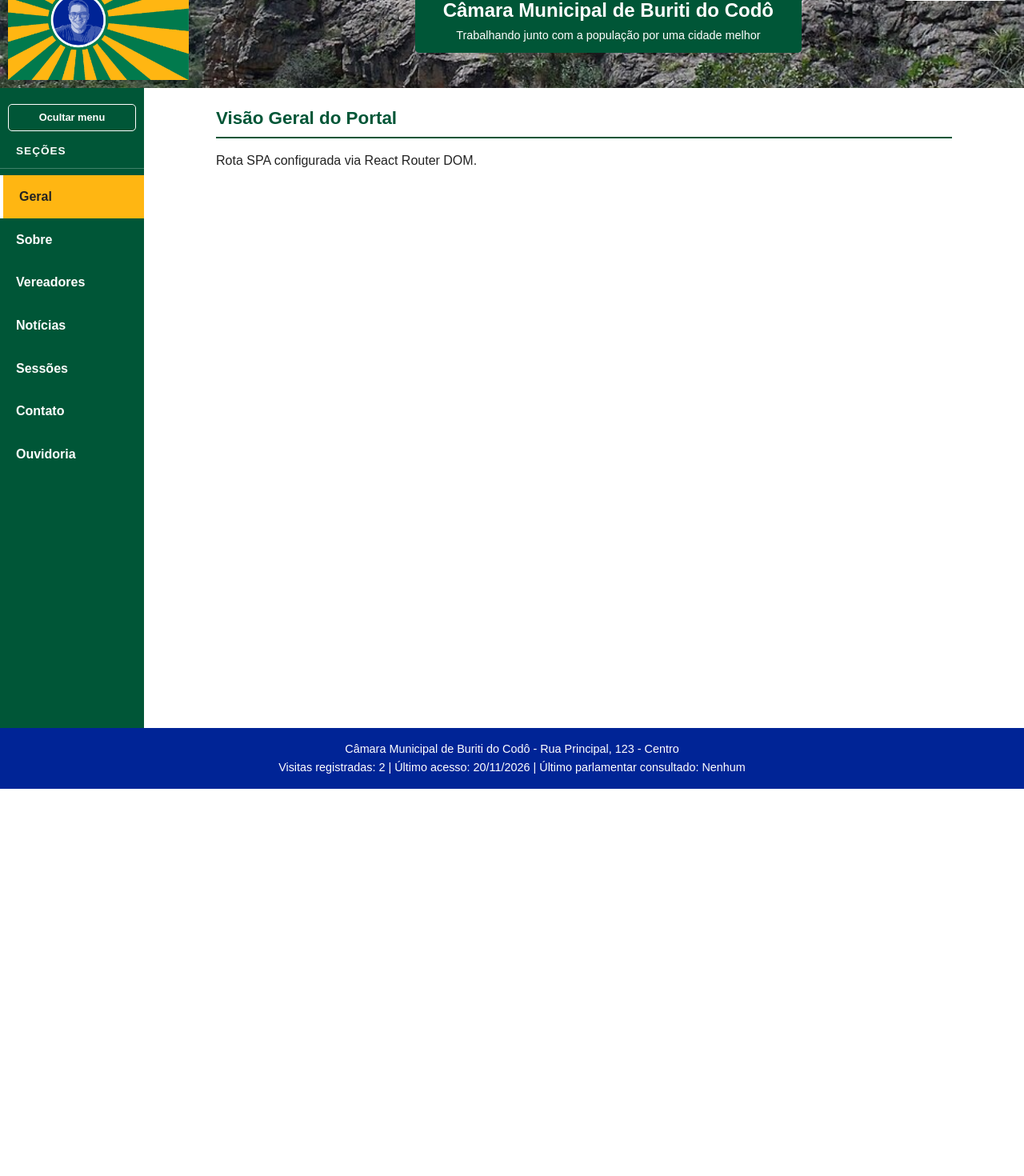
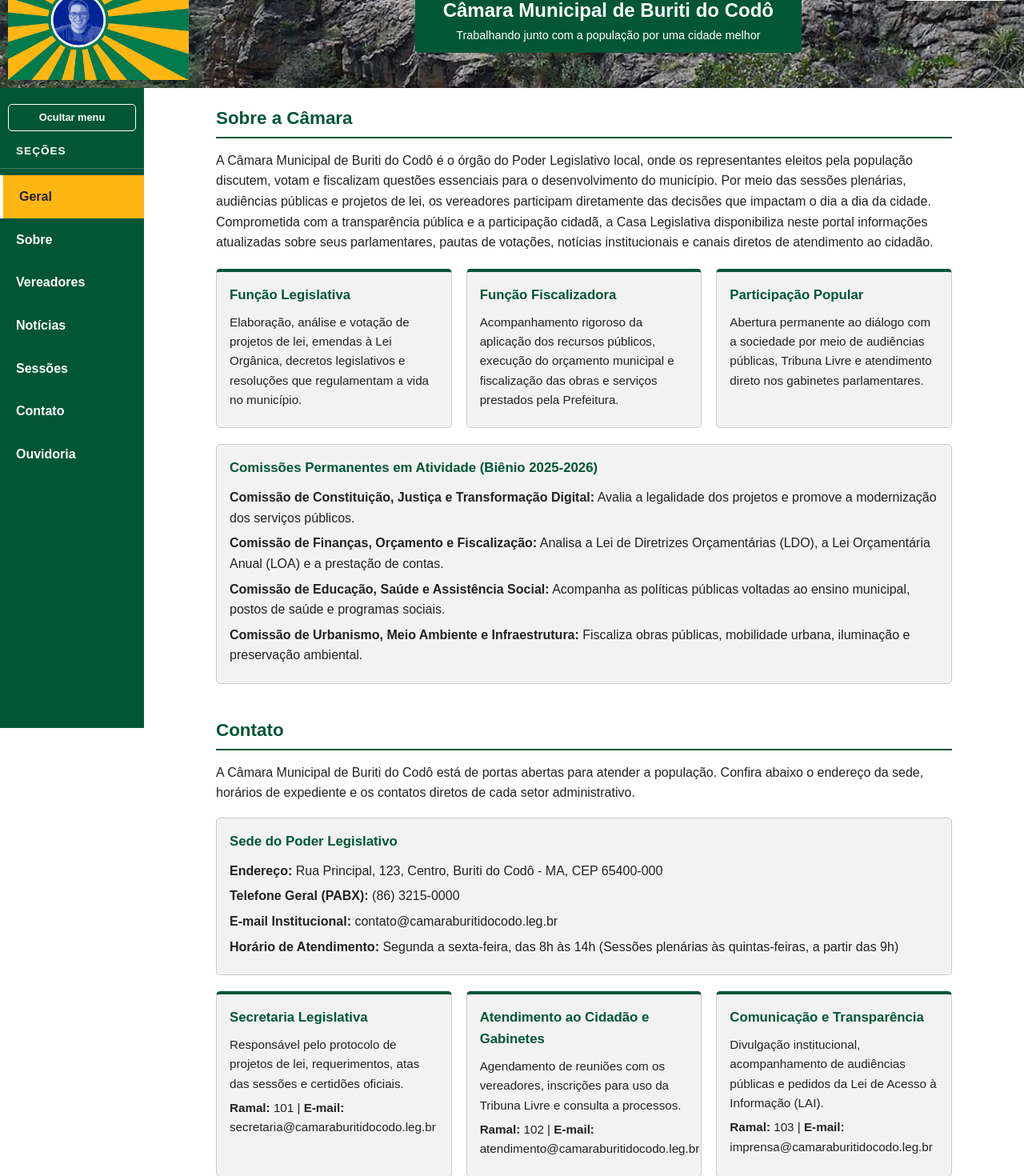
Before and after one commit to Luan-CR/Trabalho-Camara-dos-Vereadores, a React (Vite) app: page / in a window 1280 px wide. Shown: the part 60-1530 px from the top of the page at 80% size. Before the commit the page ends 1046 px from the top, so only its background shows below. Built offline with nearby package versions, Linux system fonts and the light colour scheme.

Commit message:
criei contatosection e sobresection para consumir dados assincronos

```diff
--- a/src/App.jsx
+++ b/src/App.jsx
@@ -3,9 +3,10 @@ import { Routes, Route } from 'react-router-dom';
 import Header from './components/Header.jsx';
 import Sidebar from './components/Sidebar.jsx';
 import Footer from './components/Footer.jsx';
+import SobreSection from './components/SobreSection.jsx';
+import ContatoSection from './components/ContatoSection.jsx';
 import {
   salvarLocal,
-    obterLocal,
   inicializarPreferenciasLocais,
   inicializarDadosSessao,
 } from './utils/storage.js';
@@ -14,7 +15,7 @@ function SecaoEmConstrucao({ titulo }) {
   return (
     <section>
       <h2>{titulo}</h2>
-            <p>Rota SPA configurada via React Router DOM.</p>
+      <p>Seção integrada ao roteamento SPA.</p>
     </section>
   );
 }
@@ -28,13 +29,11 @@ export default function App() {
 
   useEffect(() => {
     const prefs = inicializarPreferenciasLocais();
-
     setTemaEscuro(prefs.temaEscuro);
     setTamanhoFonte(prefs.tamanhoFonte);
     setTotalVisitas(prefs.totalVisitas);
     setUltimoAcesso(prefs.ultimoAcesso);
     setUltimoVereadorConsultado(prefs.ultimoVereadorConsultado);
-
     inicializarDadosSessao();
   }, []);
 
@@ -44,7 +43,6 @@ export default function App() {
     } else {
       document.body.classList.remove('tema-escuro');
     }
-
     salvarLocal('temaEscuro', temaEscuro ? 'sim' : 'nao');
   }, [temaEscuro]);
 
@@ -60,10 +58,8 @@ export default function App() {
   const alterarTamanhoFonte = (passo = 2) => {
     setTamanhoFonte((atual) => {
       let novo = atual + passo;
-
       if (novo < 12) novo = 12;
       if (novo > 22) novo = 22;
-
       return novo;
     });
   };
@@ -78,7 +74,6 @@ export default function App() {
       <a href="#conteudo" className="pular-conteudo">
         Pular para o conteúdo
       </a>
-
       <Header
         temaEscuro={temaEscuro}
         tamanhoFonte={tamanhoFonte}
@@ -86,20 +81,20 @@ export default function App() {
         onAlterarFonte={alterarTamanhoFonte}
         onRestaurarPadrao={restaurarPadrao}
       />
-
       <div className="pagina-container">
         <Sidebar />
-
         <main id="conteudo">
           <Routes>
             <Route
               path="/"
-                            element={<SecaoEmConstrucao titulo="Visão Geral do Portal" />}
+              element={
+                <>
+                  <SobreSection />
+                  <ContatoSection />
+                </>
+              }
             />
-                        <Route
-                            path="/sobre"
-                            element={<SecaoEmConstrucao titulo="Sobre a Câmara" />}
-                        />
+            <Route path="/sobre" element={<SobreSection />} />
             <Route
               path="/vereadores"
               element={<SecaoEmConstrucao titulo="Vereadores" />}
@@ -112,18 +107,14 @@ export default function App() {
               path="/sessoes"
               element={<SecaoEmConstrucao titulo="Últimas Sessões" />}
             />
-                        <Route
-                            path="/contato"
-                            element={<SecaoEmConstrucao titulo="Contato" />}
-                        />
+            <Route path="/contato" element={<ContatoSection />} />
             <Route
               path="/ouvidoria"
-                            element={<SecaoEmConstrucao titulo="Fale Conosco - Ouvidoria" />}
+              element={<SecaoEmConstrucao titulo="Fale Conosco / Ouvidoria" />}
             />
           </Routes>
         </main>
       </div>
-
       <Footer
         totalVisitas={totalVisitas}
         ultimoAcesso={ultimoAcesso}
--- /dev/null
+++ b/src/components/ContatoSection.jsx
@@ -0,0 +1,85 @@
+import { useState, useEffect } from 'react';
+import { buscarDadosCamara } from '../services/api.js';
+
+export default function ContatoSection() {
+  const [dadosContato, setDadosContato] = useState(null);
+  const [erro, setErro] = useState('');
+  const [setorDestacado, setSetorDestacado] = useState(null);
+
+  useEffect(() => {
+    const controller = new AbortController();
+    buscarDadosCamara(controller.signal)
+      .then((dados) => {
+        setDadosContato(dados.contato);
+      })
+      .catch((err) => {
+        if (err.name !== 'AbortError') {
+          setErro('Não foi possível carregar os dados de contato.');
+        }
+      });
+    return () => controller.abort();
+  }, []);
+
+  if (erro) {
+    return (
+      <section id="contato">
+        <h2>Contato</h2>
+        <p className="mensagem-feedback">{erro}</p>
+      </section>
+    );
+  }
+
+  if (!dadosContato) {
+    return (
+      <section id="contato">
+        <h2>Contato</h2>
+        <p>Carregando canais de atendimento...</p>
+      </section>
+    );
+  }
+
+  return (
+    <section id="contato">
+      <h2>Contato</h2>
+      <p className="descricao-secao">
+        A Câmara Municipal de Buriti do Codô está de portas abertas para atender a
+        população. Confira abaixo o endereço da sede, horários de expediente e os contatos
+        diretos de cada setor administrativo.
+      </p>
+      <div className="info-contato">
+        <h3>Sede do Poder Legislativo</h3>
+        <p>
+          <strong>Endereço:</strong> {dadosContato.sede.endereco}
+        </p>
+        <p>
+          <strong>Telefone Geral (PABX):</strong> {dadosContato.sede.telefone}
+        </p>
+        <p>
+          <strong>E-mail Institucional:</strong> {dadosContato.sede.email}
+        </p>
+        <p>
+          <strong>Horário de Atendimento:</strong> {dadosContato.sede.horario}
+        </p>
+      </div>
+      <div className="grade-informativa">
+        {dadosContato.setores.map((setor) => (
+          <div
+            key={setor.id}
+            className={`bloco-info ${
+              setorDestacado === setor.id ? 'bloco-destaque' : ''
+            }`}
+            onMouseOver={() => setSetorDestacado(setor.id)}
+            onMouseOut={() => setSetorDestacado(null)}
+          >
+            <h3>{setor.titulo}</h3>
+            <p>{setor.descricao}</p>
+            <p>
+              <strong>Ramal:</strong> {setor.ramal} | <strong>E-mail:</strong>{' '}
+              {setor.email}
+            </p>
+          </div>
+        ))}
+      </div>
+    </section>
+  );
+}
--- /dev/null
+++ b/src/components/SobreSection.jsx
@@ -0,0 +1,74 @@
+import { useState, useEffect } from 'react';
+import { buscarDadosCamara } from '../services/api.js';
+
+export default function SobreSection() {
+  const [dadosSobre, setDadosSobre] = useState(null);
+  const [erro, setErro] = useState('');
+  const [blocoDestacado, setBlocoDestacado] = useState(null);
+
+  useEffect(() => {
+    const controller = new AbortController();
+    buscarDadosCamara(controller.signal)
+      .then((dados) => {
+        setDadosSobre(dados.sobre);
+      })
+      .catch((err) => {
+        if (err.name !== 'AbortError') {
+          setErro('Não foi possível carregar as informações institucionais.');
+        }
+      });
+    return () => controller.abort();
+  }, []);
+
+  if (erro) {
+    return (
+      <section id="sobre">
+        <h2>Sobre a Câmara</h2>
+        <p className="mensagem-feedback">{erro}</p>
+      </section>
+    );
+  }
+
+  if (!dadosSobre) {
+    return (
+      <section id="sobre">
+        <h2>Sobre a Câmara</h2>
+        <p>Carregando informações institucionais...</p>
+      </section>
+    );
+  }
+
+  return (
+    <section id="sobre">
+      <h2>Sobre a Câmara</h2>
+      {dadosSobre.paragrafos.map((paragrafo, idx) => (
+        <p key={idx} className="mb-3">
+          {paragrafo}
+        </p>
+      ))}
+      <div className="grade-informativa">
+        {dadosSobre.funcoes.map((funcao) => (
+          <div
+            key={funcao.id}
+            className={`bloco-info ${
+              blocoDestacado === funcao.id ? 'bloco-destaque' : ''
+            }`}
+            onMouseOver={() => setBlocoDestacado(funcao.id)}
+            onMouseOut={() => setBlocoDestacado(null)}
+          >
+            <h3>{funcao.titulo}</h3>
+            <p>{funcao.descricao}</p>
+          </div>
+        ))}
+      </div>
+      <div className="info-contato">
+        <h3>Comissões Permanentes em Atividade (Biênio 2025-2026)</h3>
+        {dadosSobre.comissoes.map((comissao, idx) => (
+          <p key={idx}>
+            <strong>{comissao.nome}:</strong> {comissao.descricao}
+          </p>
+        ))}
+      </div>
+    </section>
+  );
+}
```
Lines whose indentation alone changed are shown as unchanged.
